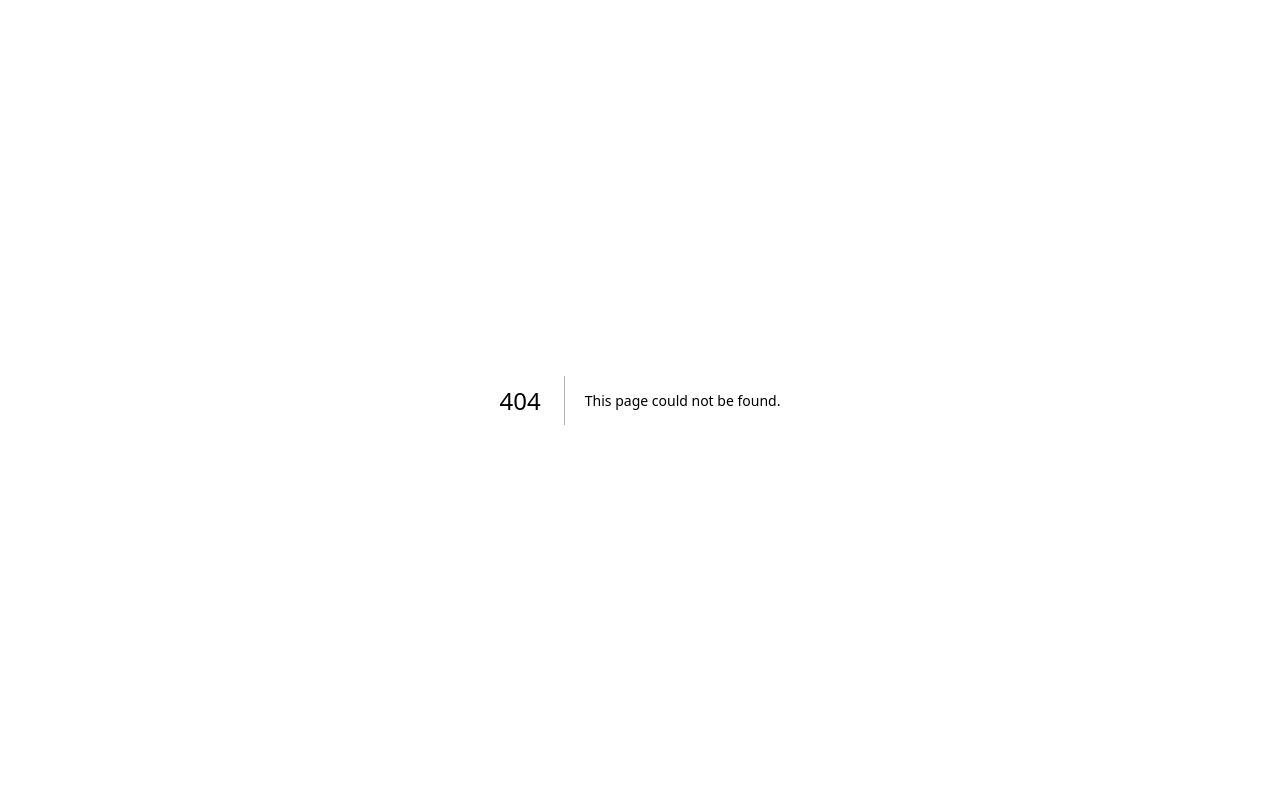
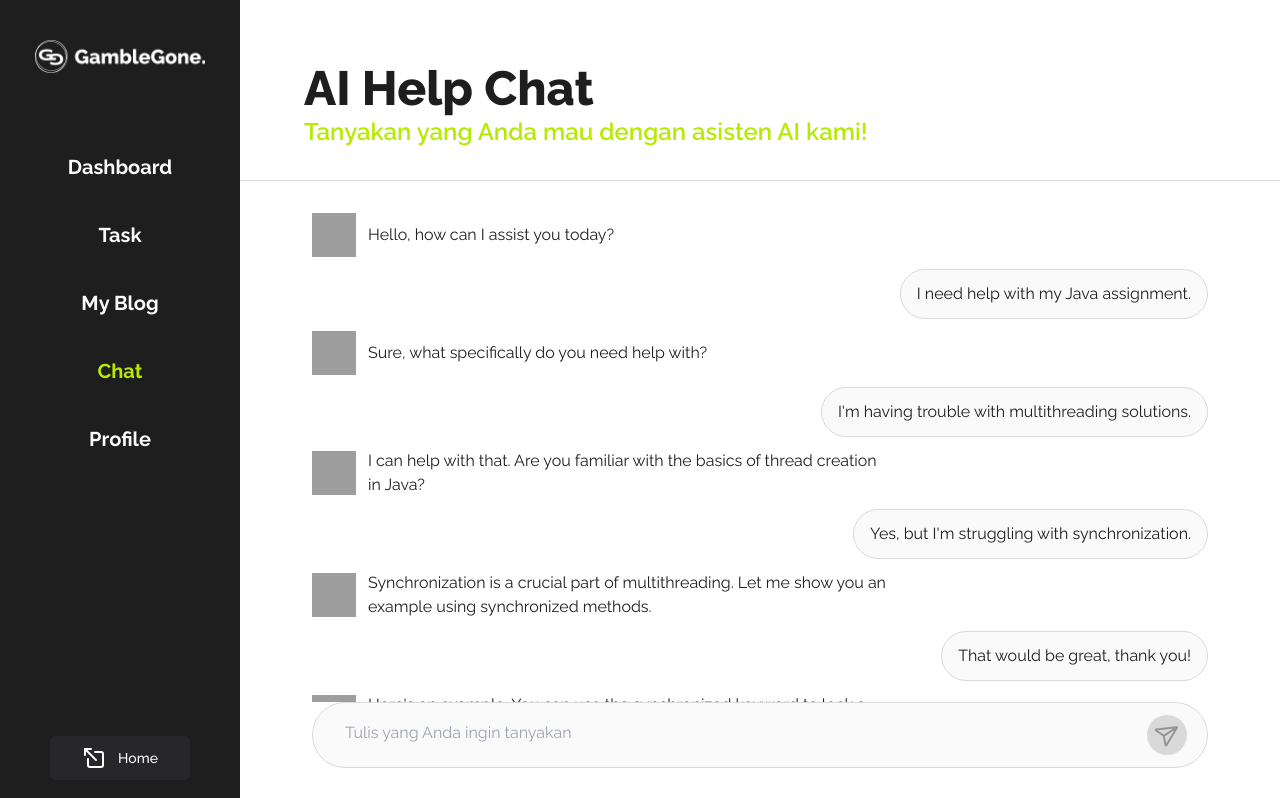
Before and after one commit to Fatih20/gamble-gone, a Next.js app in the folder web/: page /chat in a window 1280 px wide. Before the commit this address had no page. Shown: the top 798 px of the page. Built offline with nearby package versions, Linux system fonts and the light colour scheme; grey boxes are pictures that could not be loaded.

Commit message:
feat: chat page.

```diff
--- /dev/null
+++ b/web/app/(dashboard)/chat/chat.tsx
@@ -0,0 +1,79 @@
+"use client";
+
+import { mockChat } from "@/mock-data/chat";
+import { type Message } from "@/types/message";
+import { Send } from "lucide-react";
+import Image from "next/image";
+import { useEffect, useRef, useState } from "react";
+
+export function Chat() {
+  const [messages, setMessages] = useState<Message[]>(mockChat);
+  const textAreaRef = useRef<HTMLTextAreaElement>(null);
+
+  useEffect(() => {
+    const elmt = textAreaRef.current;
+
+    elmt!.addEventListener("input", () => {
+      elmt!.style.height = "24px";
+      elmt!.style.height = elmt!.scrollHeight + "px";
+    });
+
+    return () => {
+      elmt!.removeEventListener("input", () => {});
+    };
+  }, []);
+
+  return (
+    <div className="flex items-center justify-center">
+      <div className="flex w-full max-w-5xl flex-col px-16 pt-8">
+        {/* Chat lists */}
+        <div className="flex flex-col gap-3 pb-8">
+          {messages.map((chat) => (
+            <MessageLine key={chat.id} chat={chat} />
+          ))}
+        </div>
+
+        {/* Input */}
+        <div className="sticky bottom-0 pb-8 bg-white">
+          <div className="flex flex-row items-center gap-2 rounded-[40px] border bg-secondary-white pl-8 pr-5">
+            <textarea
+              ref={textAreaRef}
+              placeholder="Tulis yang Anda ingin tanyakan"
+              className="mb-3 mt-2 h-6 max-h-60 w-full resize-none bg-transparent text-primary-black outline-none"
+            />
+            <button className="my-3 flex size-10 flex-none items-center justify-center rounded-full bg-primary-gray">
+              <Send className="relative right-[2px] rotate-12 stroke-[#969595]" />
+            </button>
+          </div>
+        </div>
+      </div>
+    </div>
+  );
+}
+
+function MessageLine({ chat }: { chat: Message }) {
+  const isAi = chat.sender === "ai";
+
+  // AI chat
+  if (isAi) {
+    return (
+      <div className="mr-80 flex flex-row items-center gap-3 self-start">
+        <Image
+          className="size-11"
+          src="/logo-squared.png"
+          alt="AI Logo"
+          width={48}
+          height={48}
+        />
+        <p className="text-base">{chat.message}</p>
+      </div>
+    );
+  }
+
+  // User chat
+  return (
+    <div className="ml-80 self-end rounded-full border bg-secondary-white px-4 py-3">
+      <p className="text-base text-primary-black">{chat.message}</p>
+    </div>
+  );
+}
--- /dev/null
+++ b/web/app/(dashboard)/chat/page.tsx
@@ -0,0 +1,23 @@
+import { Chat } from "./chat";
+
+export default function ChatPage() {
+  return (
+    <main className="flex min-h-screen">
+      <section className="flex w-full flex-col">
+        {/* Header */}
+        {/* sticky left-0 right-0 top-0 z-40 */}
+        <header className="border-b bg-primary-white p-16 pb-8">
+          <h1 className="text-5xl font-extrabold text-primary-black">
+            AI Help Chat
+          </h1>
+          <p className="mt-1 text-2xl font-semibold text-primary-green">
+            Tanyakan yang Anda mau dengan asisten AI kami!
+          </p>
+        </header>
+
+        {/* Chat Content */}
+        <Chat />
+      </section>
+    </main>
+  );
+}
--- /dev/null
+++ b/web/mock-data/chat.ts
@@ -0,0 +1,111 @@
+import { type Message } from "@/types/message";
+
+export const mockChat: Message[] = [
+  {
+    id: 1,
+    message: "Hello, how can I assist you today?",
+    sender: "ai",
+  },
+  {
+    id: 2,
+    message: "I need help with my Java assignment.",
+    sender: "user",
+  },
+  {
+    id: 3,
+    message: "Sure, what specifically do you need help with?",
+    sender: "ai",
+  },
+  {
+    id: 4,
+    message: "I'm having trouble with multithreading solutions.",
+    sender: "user",
+  },
+  {
+    id: 5,
+    message:
+      "I can help with that. Are you familiar with the basics of thread creation in Java?",
+    sender: "ai",
+  },
+  {
+    id: 6,
+    message: "Yes, but I'm struggling with synchronization.",
+    sender: "user",
+  },
+  {
+    id: 7,
+    message:
+      "Synchronization is a crucial part of multithreading. Let me show you an example using synchronized methods.",
+    sender: "ai",
+  },
+  {
+    id: 8,
+    message: "That would be great, thank you!",
+    sender: "user",
+  },
+  {
+    id: 9,
+    message:
+      "Here's an example. You can use the synchronized keyword to lock a method for thread-safe operations.",
+    sender: "ai",
+  },
+  {
+    id: 10,
+    message: "Can you also explain how to use synchronized blocks?",
+    sender: "user",
+  },
+  {
+    id: 11,
+    message:
+      "Sure, synchronized blocks are more flexible and allow you to lock a specific block of code instead of the whole method.",
+    sender: "ai",
+  },
+  {
+    id: 12,
+    message: "That makes sense. Could you provide a quick example?",
+    sender: "user",
+  },
+  {
+    id: 13,
+    message:
+      "Of course. Here’s how you can use synchronized blocks to lock only the critical section of your code.",
+    sender: "ai",
+  },
+  {
+    id: 14,
+    message: "Thanks, this is really helpful. What about thread pools?",
+    sender: "user",
+  },
+  {
+    id: 15,
+    message:
+      "Thread pools manage a pool of worker threads, making it easier to reuse threads and manage resources efficiently.",
+    sender: "ai",
+  },
+  {
+    id: 16,
+    message: "Do you have an example of using thread pools?",
+    sender: "user",
+  },
+  {
+    id: 17,
+    message:
+      "Yes, you can use the Executors framework in Java to create and manage thread pools easily.",
+    sender: "ai",
+  },
+  {
+    id: 18,
+    message: "Great, I'll look into the Executors framework.",
+    sender: "user",
+  },
+  {
+    id: 19,
+    message: "Feel free to ask if you have any more questions.",
+    sender: "ai",
+  },
+  {
+    id: 20,
+    message: "Thanks a lot for your help!",
+    sender: "user",
+  },
+];
--- /dev/null
+++ b/web/types/message.ts
@@ -0,0 +1,5 @@
+export interface Message {
+  id: number;
+  message: string;
+  sender: "user" | "ai";
+}
```
